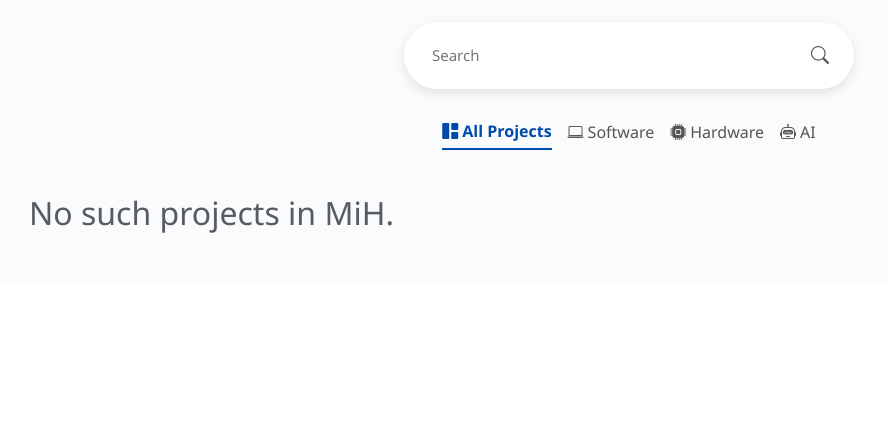
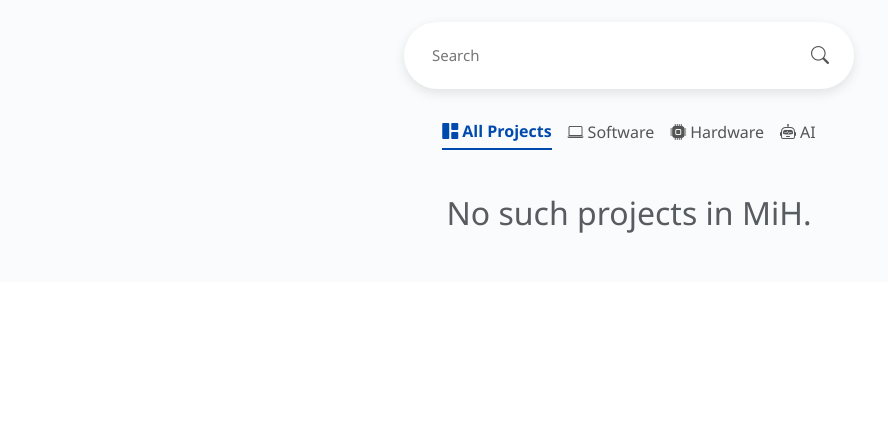
Before and after one commit to YanNaingSoe469/mih-git, a Django app: page /project/project-search/ in a window 1280 px wide. Shown: the part 158-590 px from the top of the page, without its empty margins (11-899 px from the left). Run offline with Django 5.2, Linux system fonts and the light colour scheme; the visitor is signed in with stand-in values (Sample User, id 1); data that the repository does not hold is empty.

Commit message:
CRF5: Empty project message

```diff
--- a/MiH_Project/authentication/templates/user-homepage.html
+++ b/MiH_Project/authentication/templates/user-homepage.html
@@ -126,7 +126,9 @@
         </a>
         {% endfor %}
     {% else %}
-        <h2 class="text-muted text-center">No such projects in MiH.</h2>
+        <div class="text-center w-100">
+            <h2 class="text-muted text-center" >No such projects in MiH.</h2>
+        </div>
     {% endif %}
 
 
```
